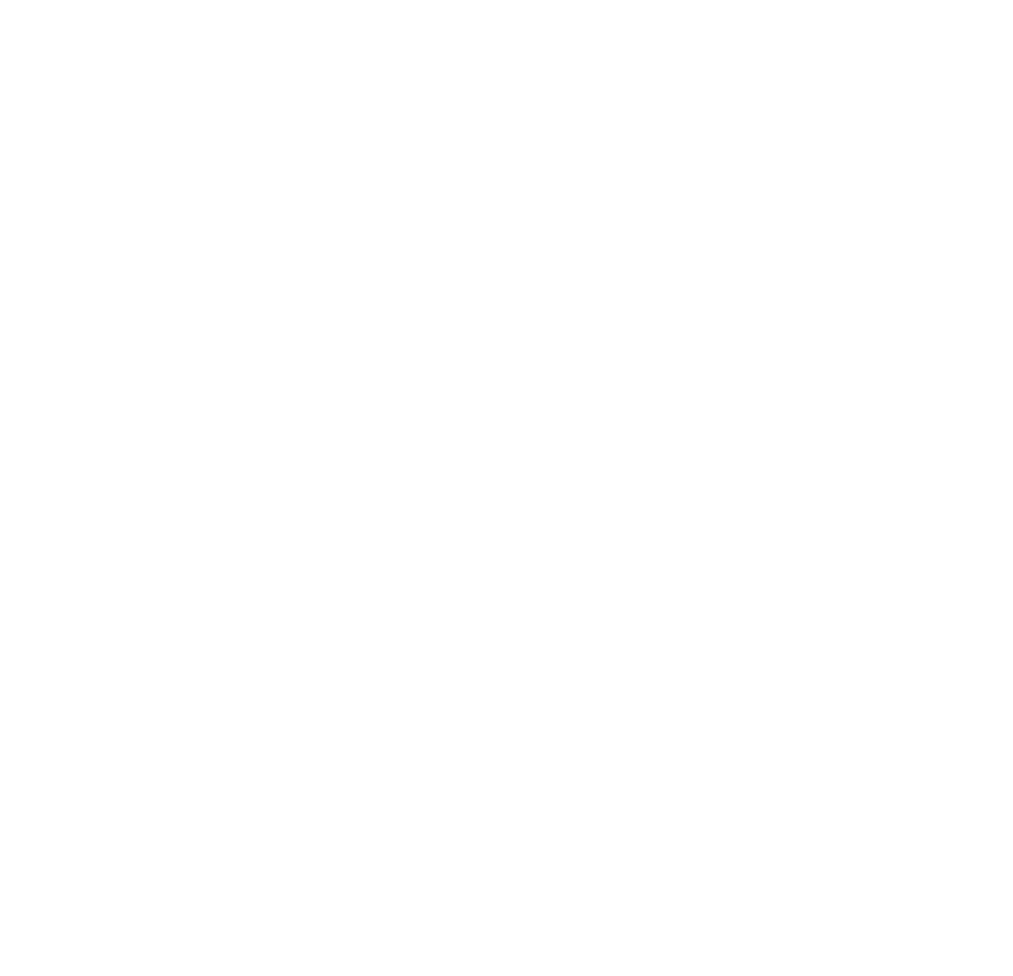
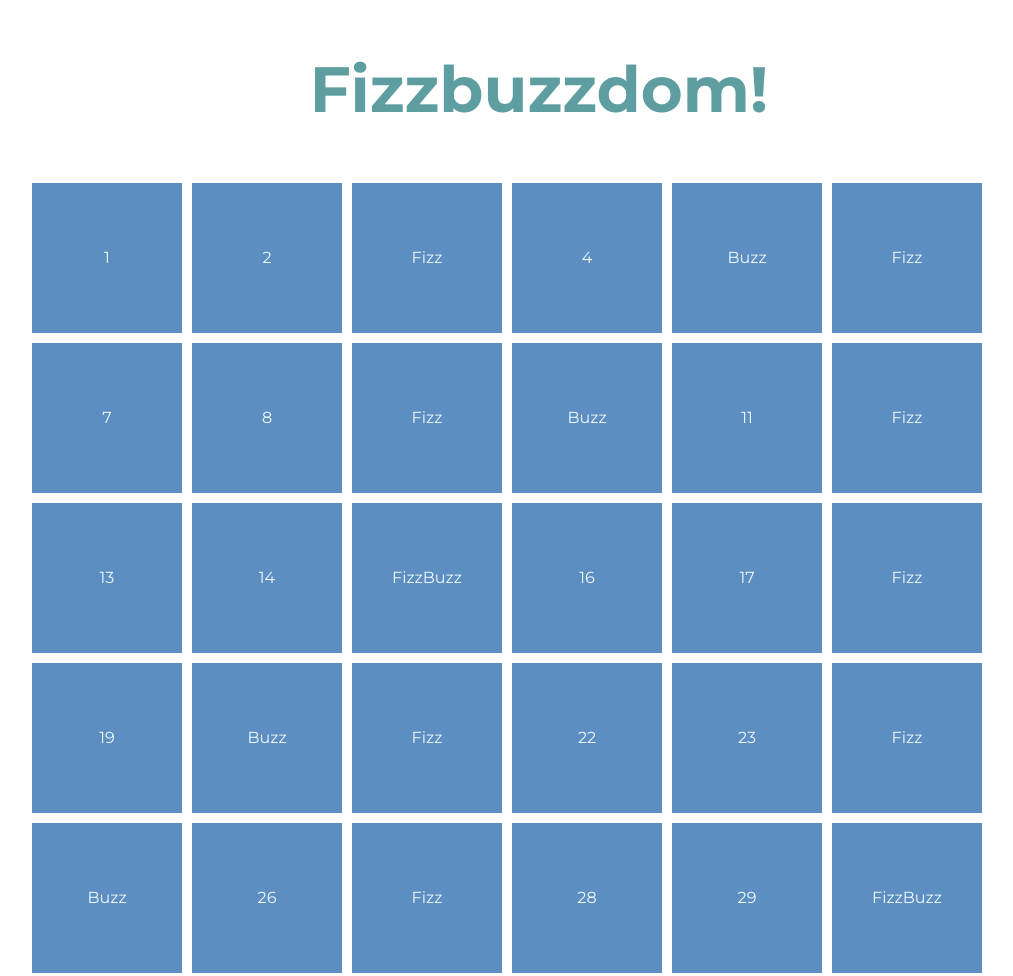
Before and after one commit to DanieleGelsomino/js-fizzbuzzdom, a plain HTML site: page index.html in a window 1280 px wide. Shown: the top 976 px of the page, without its empty margins (101-1114 px from the left). Before the commit the page ends 800 px from the top, so only its background shows below. Drawn offline with Linux system fonts and the light colour scheme.

Commit message:
add milestone 1 and milestone 2 complete

```diff
--- a/css/style.css
+++ b/css/style.css
@@ -7,3 +7,28 @@
 body {
   font-family: "Montserrat", sans-serif;
 }
+
+.container {
+  width: 80%;
+  margin: 50px auto;
+  display: flex;
+  flex-wrap: wrap;
+}
+
+#title {
+  margin-top: 50px;
+  color: cadetblue;
+  font-size: 4rem;
+  text-align: center;
+}
+
+.square-numbers {
+  width: 150px;
+  height: 150px;
+  margin: 5px;
+  text-align: center;
+  background-color: rgb(93, 142, 194);
+  vertical-align: middle;
+  line-height: 150px;
+  color: aliceblue;
+}
--- a/index.html
+++ b/index.html
@@ -16,6 +16,12 @@
 </head>
 
 <body>
+    <div class="container-title">
+        <h1 id="title">Fizzbuzzdom!</h1>
+        <div class="container">
+
+        </div>
+    </div>
 
 </body>
 
--- a/js/script.js
+++ b/js/script.js
@@ -1,4 +1,41 @@
 // console check
 console.log('JS OK!');
 
-// Scrivi un programma che stampi in console i numeri da 1 a 100.
+/*
+Consegna:
+Scrivi un programma che stampi in console i numeri da 1 a 100.
+MILESTONE 1
+Per i multipli di 3 stampi “Fizz” al posto del numero e per i multipli di 5 stampi Buzz.
+Per i numeri che sono sia multipli di 3 che di 5 stampi FizzBuzz.
+MILESTONE 2
+Dato un container nel DOM, appendi un elemento html con il numero o la stringa corretta.
+MILESTONE 3
+Applica uno stile differente a seconda del valore dell'indice per i multipli di 3, per i multipli di 5 e per i valori che sono sia multipli di 3 che di 5.
+*/
+
+//MILESTONE 1 + MILESTONE 2
+
+const containerNumber = document.querySelector(".container");
+for(let number=1; number <=100; number++){
+
+    if (number % 3 === 0 && number % 5 === 0) {
+        console.log('FizzBuzz');
+        const element = `<div class="square-numbers">FizzBuzz</div>`;
+        containerNumber.innerHTML += element;
+
+    }else if (number % 5 === 0) {
+        console.log('Buzz');
+        const element = `<div class="square-numbers">Buzz</div>`;
+        containerNumber.innerHTML += element;
+
+    }else if (number % 3 === 0){
+            console.log('Fizz');
+            const element = `<div class="square-numbers">Fizz</div>`;
+            containerNumber.innerHTML += element;
+    }else {
+         console.log(number);
+         const element = `<div id="square-${number}" class="square-numbers">${number}</div>`;
+         containerNumber.innerHTML += element;
+    }
+
+}
```
